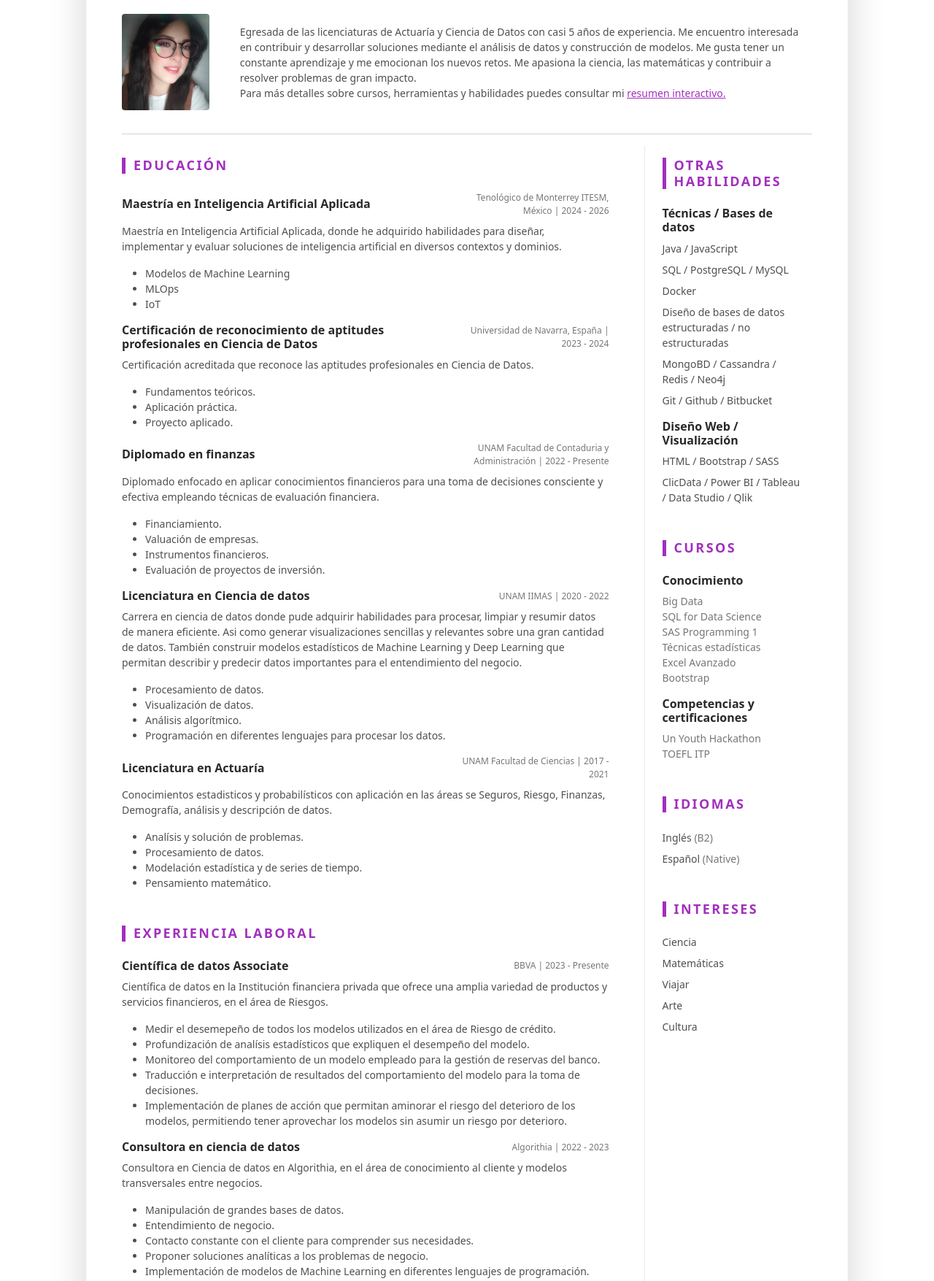
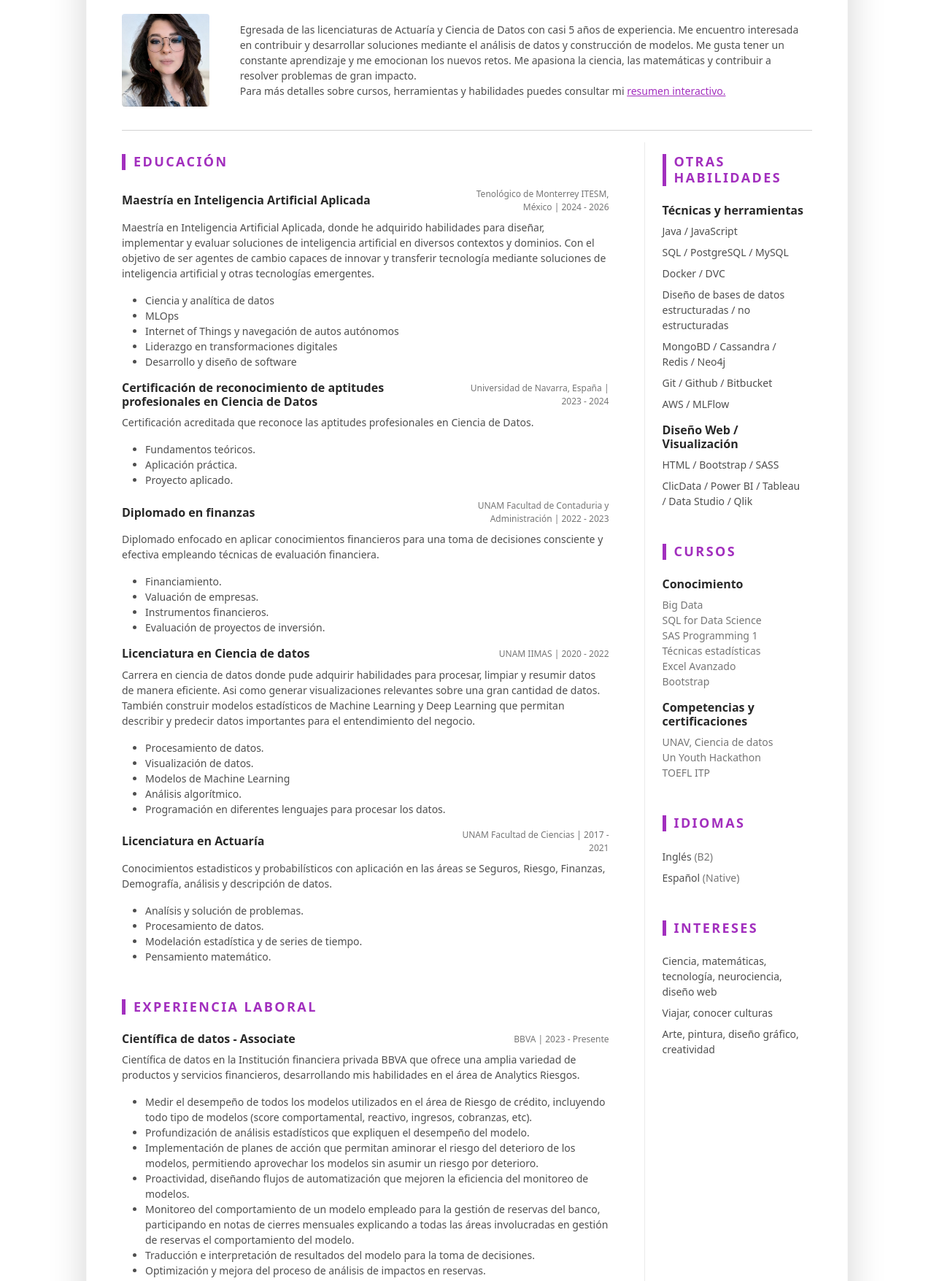
Before and after one commit to Pamela-ruiz9/Pamela-ruiz9.github.io, a website: page cv.html in a window 1280 px wide. Shown: the part 249-2004 px from the top of the page at 73% size. Drawn offline with Linux system fonts and the light colour scheme.

Commit message:
Actualizo CV

```diff
--- a/cv.html
+++ b/cv.html
@@ -52,7 +52,7 @@
 				<div class="resume-intro py-3">
 					<div class="row align-items-center">
 						<div class="col-12 col-md-3 col-xl-2 text-center">
-						    <img class="resume-profile-image mb-3 mb-md-0 me-md-5  ms-md-0 rounded mx-auto" src="assets/img/pame7.jpg" alt="image">
+						    <img class="resume-profile-image mb-3 mb-md-0 me-md-5  ms-md-0 rounded mx-auto" src="assets/img/pame8.jpg" alt="image">
 						</div>
 
 						<div class="col text-start">
@@ -82,12 +82,17 @@
 									</div>
 
 									<div class="item-content">
-										<p>Maestría en Inteligencia Artificial Aplicada, donde he adquirido habilidades para diseñar, implementar y evaluar soluciones de inteligencia artificial en diversos contextos y dominios.
+										<p>Maestría en Inteligencia Artificial Aplicada, donde he adquirido habilidades para diseñar, implementar y evaluar soluciones de inteligencia artificial en diversos contextos y dominios. Con el objetivo de ser agentes de cambio capaces de innovar y transferir tecnología mediante soluciones de inteligencia artificial y otras
+										tecnologías emergentes.
 										</p>
 										<ul class="resume-list">
-											<li>Modelos de Machine Learning</li>
+
+											<li>Ciencia y analítica de datos</li>
 											<li>MLOps</li>
-											<li>IoT</li>
+											<li>Internet of Things y navegación de autos autónomos</li>
+											<li>Liderazgo en transformaciones digitales</li>
+											<li>Desarrollo y diseño de software</li>
+
 										</ul>
 									</div>
 									<div class="item-heading row align-items-center mb-2">
@@ -110,7 +115,7 @@
 								<div class="item mb-3">
 									<div class="item-heading row align-items-center mb-2">
 										<h4 class="item-title col-12 col-md-6 col-lg-8 mb-2 mb-md-0">Diplomado en finanzas</h4>
-										<div class="item-meta col-12 col-md-6 col-lg-4 text-muted text-start text-md-end">UNAM Facultad de Contaduria y Administración | 2022 - Presente
+										<div class="item-meta col-12 col-md-6 col-lg-4 text-muted text-start text-md-end">UNAM Facultad de Contaduria y Administración | 2022 - 2023
 										</div>
 
 									</div>
@@ -134,12 +139,13 @@
 									</div>
 									<div class="item-content">
 										<p>Carrera en ciencia de datos donde pude adquirir habilidades para procesar, limpiar y resumir datos de manera eficiente. Asi como generar
-											visualizaciones sencillas y relevantes sobre una gran cantidad de datos. También construir modelos estadísticos de Machine Learning y Deep Learning que permitan
+											visualizaciones relevantes sobre una gran cantidad de datos. También construir modelos estadísticos de Machine Learning y Deep Learning que permitan
 											describir y predecir datos importantes para el entendimiento del negocio.
 										</p>
 										<ul class="resume-list">
 											<li>Procesamiento de datos.</li>
 											<li>Visualización de datos.</li>
+											<li>Modelos de Machine Learning</li>
 											<li>Análisis algorítmico.</li>
 											<li>Programación en diferentes lenguajes para procesar los datos.</li>
 										</ul>
@@ -168,20 +174,23 @@
 
 								<div class="item mb-3">
 									<div class="item-heading row align-items-center mb-2">
-										<h4 class="item-title col-12 col-md-6 col-lg-8 mb-2 mb-md-0">Científica de datos Associate</h4>
+										<h4 class="item-title col-12 col-md-6 col-lg-8 mb-2 mb-md-0">Científica de datos - Associate</h4>
 										<div class="item-meta col-12 col-md-6 col-lg-4 text-muted text-start text-md-end">BBVA | 2023 - Presente
 										</div>
 										</div>
 									<div class="item-content">
-										<p>Científica de datos en la Institución financiera privada que ofrece una amplia variedad de productos y servicios
-											financieros, en el área de Riesgos.</p>
+										<p>Científica de datos en la Institución financiera privada BBVA que ofrece una amplia variedad de productos y servicios
+											financieros, desarrollando mis habilidades en el área de Analytics Riesgos.</p>
 
 										<ul class="resume-list">
-											<li>Medir el desemepeño de todos los modelos utilizados en el área de Riesgo de crédito.</li>
-											<li>Profundización de analísis estadísticos que expliquen el desempeño del modelo.</li>
-											<li>Monitoreo del comportamiento de un modelo empleado para la gestión de reservas del banco.</li>
-											<li>Traducción e interpretación de resultados del comportamiento del modelo para la toma de decisiones.</li>
-											<li>Implementación de planes de acción que permitan aminorar el riesgo del deterioro de los modelos, permitiendo tener aprovechar los modelos sin asumir un riesgo por deterioro.</li>
+											<li>Medir el desempeño de todos los modelos utilizados en el área de Riesgo de crédito, incluyendo todo tipo de modelos (score comportamental, reactivo, ingresos, cobranzas, etc).</li>
+											<li>Profundización de análisis estadísticos que expliquen el desempeño del modelo.</li>
+											<li>Implementación de planes de acción que permitan aminorar el riesgo del deterioro de los modelos, permitiendo aprovechar los modelos sin asumir un riesgo por deterioro.</li>
+											<li>Proactividad, diseñando flujos de automatización que mejoren la eficiencia del monitoreo de modelos.</li>
+											<li>Monitoreo del comportamiento de un modelo empleado para la gestión de reservas del banco, participando en notas de cierres mensuales explicando a todas las áreas involucradas en gestión de reservas el comportamiento del modelo.</li>
+											<li>Traducción e interpretación de resultados del modelo para la toma de decisiones.</li>
+											<li>Optimización y mejora del proceso de análisis de impactos en reservas.</li>
+
 										</ul>
 									</div>
 								</div>
@@ -217,7 +226,7 @@
 										</div>
 									</div>
 									<div class="item-content">
-										<p>Comercializadora de artículo tecnológicos en el área biomédica.</p>
+										<p>Comercializadora de artículos tecnológicos en el área biomédica.</p>
 										<ul class="resume-list">
 											<li>Generar estadísticas representativas para administración de la empresa.</li>
 											<li>Desarrollo de Dashboards para resumir información de la empresa.</li>
@@ -239,7 +248,7 @@
 										<ul class="resume-list">
 											<li>Desarrollo de material digital.</li>
 											<li>Planeación de actividades para aprendizaje.</li>
-											<li>Impartir clases.</li>
+											<li>Impartir conocimiento mediante clases presenciales.</li>
 										</ul>
 									</div>
 								</div>
@@ -297,7 +306,7 @@
 								<div class="item-content">
 									<h6 class="level-title">Spark</h6>
 									<div class="progress level-bar">
-										<div class="progress-bar theme-progress-bar" role="progressbar" style="width: 70%" aria-valuenow="60"
+										<div class="progress-bar theme-progress-bar" role="progressbar" style="width: 90%" aria-valuenow="60"
 											aria-valuemin="0" aria-valuemax="100"></div>
 									</div>
 								</div>
@@ -308,12 +317,12 @@
 									<div class="progress level-bar">
 										<div class="progress-bar theme-progress-bar" role="progressbar" style="width: 50%" aria-valuenow="60"
 											aria-valuemin="0" aria-valuemax="100"></div>
-								</div>
+								</divs>
 								</div>
 								<div class="item-content">
 									<h6 class="level-title">SAS</h6>
 									<div class="progress level-bar">
-										<div class="progress-bar theme-progress-bar" role="progressbar" style="width: 50%" aria-valuenow="60"
+										<div class="progress-bar theme-progress-bar" role="progressbar" style="width: 70%" aria-valuenow="60"
 											aria-valuemin="0" aria-valuemax="100"></div>
 									</div>
 								</div>
@@ -326,14 +335,15 @@
 							<section class="skills-section py-3">
 								<h3 class="text-uppercase resume-section-heading mb-4">Otras habilidades</h3>
 								<div class="item">
-									<h4 class="item-title">Técnicas / Bases de datos</h4>
+									<h4 class="item-title">Técnicas y herramientas</h4>
 									<ul class="list-unstyled resume-skills-list">
 										<li class="mb-2">Java / JavaScript</li>
 											<li class="mb-2">SQL / PostgreSQL / MySQL</li>
-											<li class="mb-2">Docker</li>
+											<li class="mb-2">Docker / DVC </li>
 											<li class="mb-2">Diseño de bases de datos estructuradas / no estructuradas</li>
 											<li class="mb-2">MongoBD / Cassandra / Redis / Neo4j</li>
-											<li>Git / Github / Bitbucket</li>
+											<li class="mb-2">Git / Github / Bitbucket</li>
+											<li class="mb-2">AWS / MLFlow</li>
 										</ul>
 									</div><!--//item-->
 
@@ -362,6 +372,7 @@
 											</li>
 											<li>
 												<div class="font-weight-bold"><h4 class="item-title"> Competencias y certificaciones </h4></div>
+												<div class="text-muted">UNAV, Ciencia de datos</div>
 												<div class="text-muted">Un Youth  Hackathon</div>
 												<div class="text-muted">TOEFL ITP</div>
 											</li>
@@ -377,11 +388,9 @@
 									<section class="skills-section py-3">
 										<h3 class="text-uppercase resume-section-heading mb-4">Intereses</h3>
 										<ul class="list-unstyled resume-interests-list mb-0">
-											<li class="mb-2">Ciencia</li>
-											<li class="mb-2">Matemáticas</li>
-											<li class="mb-2">Viajar</li>
-											<li class="mb-2">Arte</li>
-											<li>Cultura</li>
+											<li class="mb-2">Ciencia, matemáticas, tecnología, neurociencia, diseño web</li>
+											<li class="mb-2">Viajar, conocer culturas</li>
+											<li class="mb-2">Arte, pintura, diseño gráfico, creatividad</li>
 										</ul>
 									</section><!--//certificates-section-->
 
@@ -400,10 +409,7 @@
 
 				</div><!--//container-->
 
-				<footer class="footer text-center py-4">
-					<!--/* This template is free as long as you keep the footer attribution link. If you'd like to use the template without the attribution link, you can buy the commercial license via our website: themes.3rdwavemedia.com Thank you for your support. :) */-->
-					<small class="copyright text-muted">Designed with <i class="fas fa-heart"></i> by <a class="theme-link" href="http://themes.3rdwavemedia.com" target="_blank">Xiaoying Riley</a> for developers</small>
-				</footer>
+
 
 			</div><!--//main-wrapper-->
 
```
Also changed, not shown: assets/img/pame8.jpg (added).
